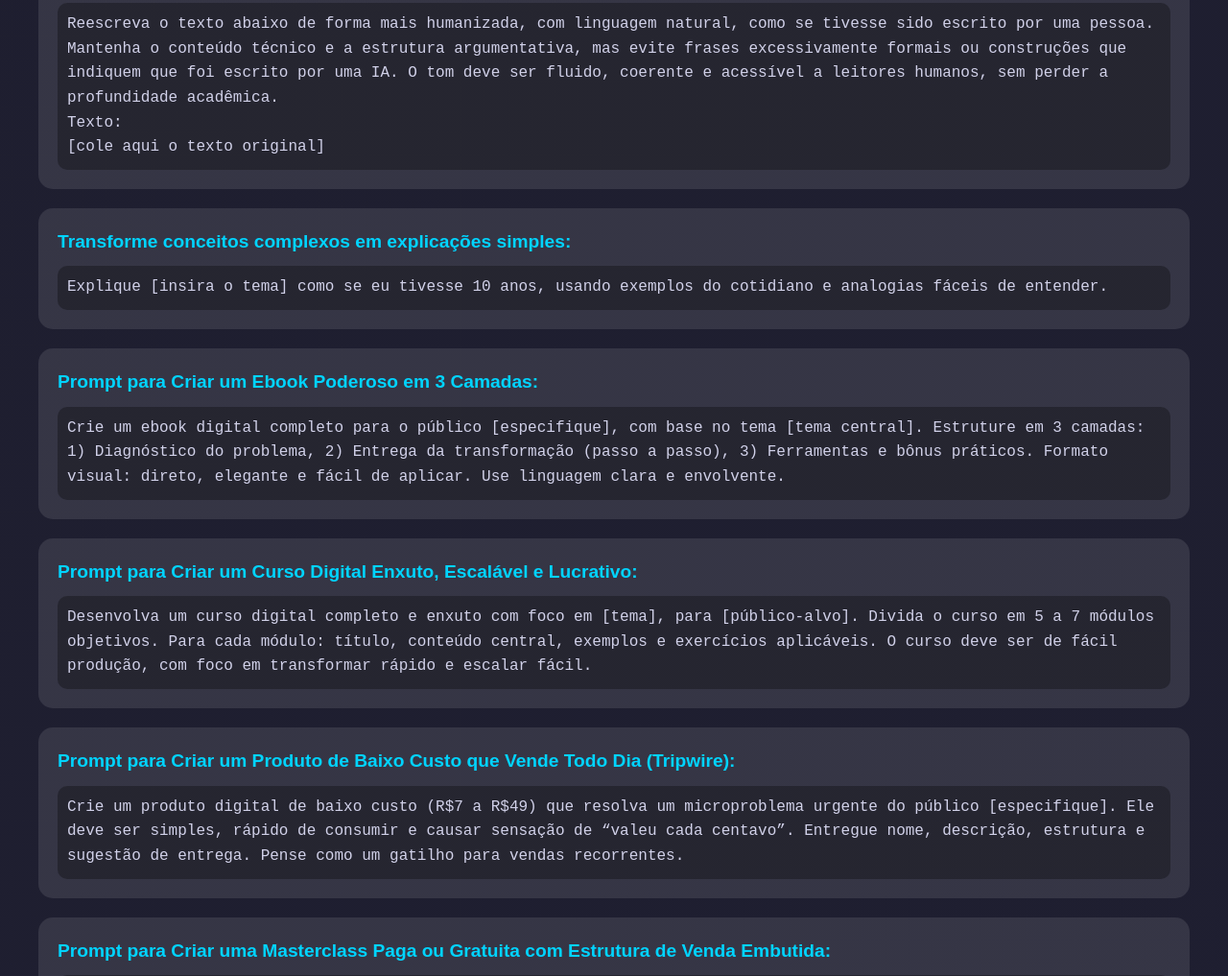
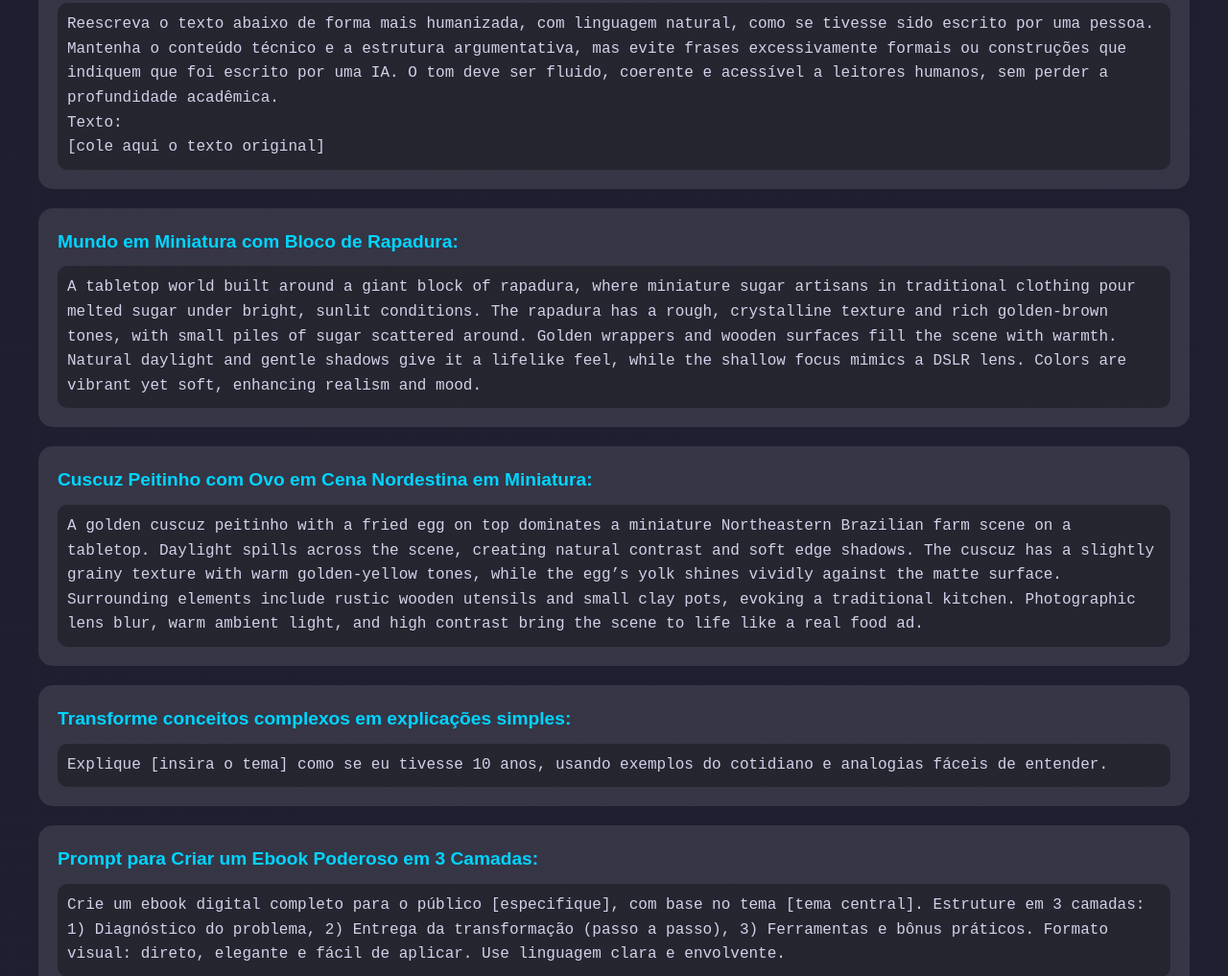
Before and after one commit to aasouzaconsult/engenharia_prompt, a plain HTML site: page prompt-examples.html in a window 1280 px wide. Shown: the part 3288-4305 px from the top of the page at 96% size. Drawn offline with Linux system fonts and the light colour scheme; no server answers.

Commit message:
prompt-examples.html

```diff
--- a/prompt-examples.html
+++ b/prompt-examples.html
@@ -277,6 +277,16 @@ No Claude AI também mostra funcionando.
                 <span>Reescreva o texto abaixo de forma mais humanizada, com linguagem natural, como se tivesse sido escrito por uma pessoa. Mantenha o conteúdo técnico e a estrutura argumentativa, mas evite frases excessivamente formais ou construções que indiquem que foi escrito por uma IA. O tom deve ser fluido, coerente e acessível a leitores humanos, sem perder a profundidade acadêmica.
 Texto:
 [cole aqui o texto original]</span>
+            </div>
+
+            <div class="prompt-item">
+                <strong>Mundo em Miniatura com Bloco de Rapadura:</strong>
+                <span>A tabletop world built around a giant block of rapadura, where miniature sugar artisans in traditional clothing pour melted sugar under bright, sunlit conditions. The rapadura has a rough, crystalline texture and rich golden-brown tones, with small piles of sugar scattered around. Golden wrappers and wooden surfaces fill the scene with warmth. Natural daylight and gentle shadows give it a lifelike feel, while the shallow focus mimics a DSLR lens. Colors are vibrant yet soft, enhancing realism and mood.</span>
+            </div>
+
+            <div class="prompt-item">
+                <strong>Cuscuz Peitinho com Ovo em Cena Nordestina em Miniatura:</strong>
+                <span>A golden cuscuz peitinho with a fried egg on top dominates a miniature Northeastern Brazilian farm scene on a tabletop. Daylight spills across the scene, creating natural contrast and soft edge shadows. The cuscuz has a slightly grainy texture with warm golden-yellow tones, while the egg’s yolk shines vividly against the matte surface. Surrounding elements include rustic wooden utensils and small clay pots, evoking a traditional kitchen. Photographic lens blur, warm ambient light, and high contrast bring the scene to life like a real food ad.</span>
             </div>
 
             <div class="prompt-item">
```
